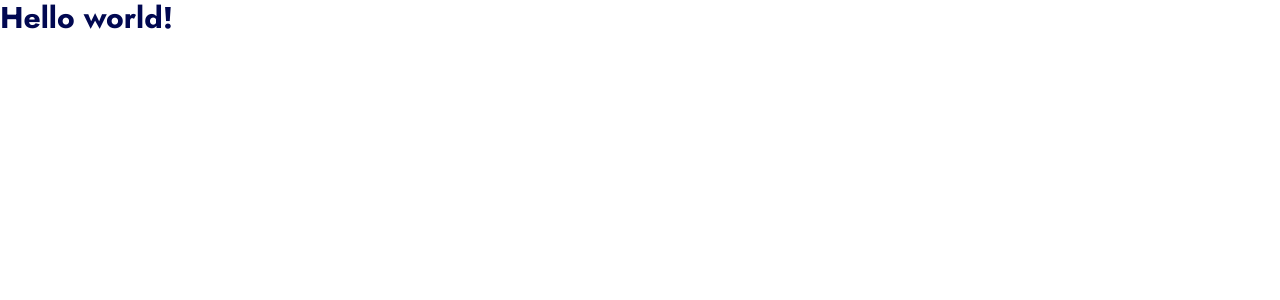
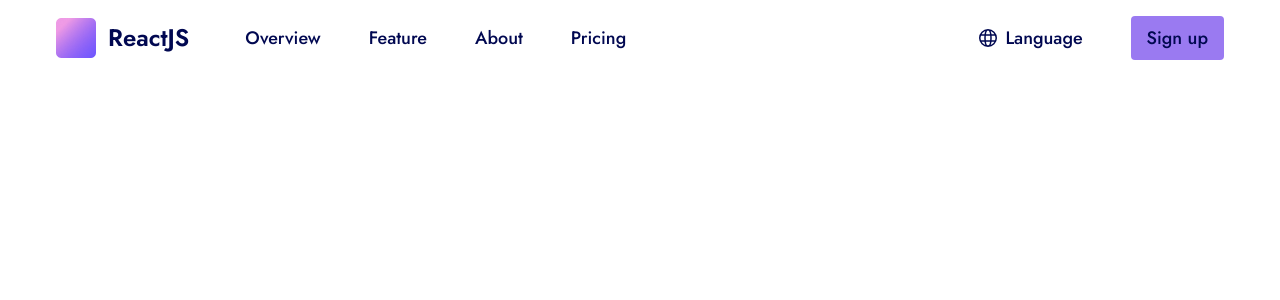
Before and after one commit to yanarkhan/company-react-tailwind, a React (Vite) app: page / in a window 1280 px wide. Shown: the top 300 px of the page. Built offline with nearby package versions, Linux system fonts and the light colour scheme.

Commit message:
Navbar Component

```diff
--- a/package.json
+++ b/package.json
@@ -11,7 +11,8 @@
   },
   "dependencies": {
     "react": "^18.3.1",
-    "react-dom": "^18.3.1"
+    "react-dom": "^18.3.1",
+    "react-icons": "^5.3.0"
   },
   "devDependencies": {
     "@eslint/js": "^9.9.0",
--- a/src/App.jsx
+++ b/src/App.jsx
@@ -1,9 +1,10 @@
 import "./App.css";
+import Navbar from "./components/Navbar";
 
 function App() {
   return (
     <>
-      <h1 className="text-3xl font-bold text-primary">Hello world!</h1>
+      <Navbar />
     </>
   );
 }
--- /dev/null
+++ b/src/components/Navbar.jsx
@@ -0,0 +1,82 @@
+import { useState } from "react";
+import logo from "../assets/logo.png";
+/* React Icon */
+import { GrLanguage } from "react-icons/gr";
+import { FaBars, FaXmark } from "react-icons/fa6";
+
+export const Navbar = () => {
+  const [isMenuOpen, setIsMenuOpen] = useState(false);
+  const toggleMenu = () => {
+    setIsMenuOpen(!isMenuOpen);
+  };
+
+  const navItems = [
+    { link: "Overview", path: "home" },
+    { link: "Feature", path: "feature" },
+    { link: "About", path: "about" },
+    { link: "Pricing", path: "pricing" },
+  ];
+
+  return (
+    <header className="bg-white max-w-screen-2xl mx-auto p-4 text-primary md:px-14">
+      <nav className="container mx-auto flex items-center justify-between text-lg font-medium">
+        <div className="flex space-x-14 items-center">
+          <a
+            href="/"
+            className="text-2xl font-semibold text-primary flex items-center space-x-3"
+          >
+            <img
+              src={logo}
+              alt="Logo"
+              className="w-10 inline-block items-center"
+            />
+            <span>ReactJS</span>
+          </a>
+
+          {/* NavItem */}
+          <ul className="hidden space-x-12 md:flex ">
+            {navItems.map(({ link, path }) => (
+              <a
+                key={link}
+                href={path}
+                className="block transition duration-400 hover:text-secondary"
+              >
+                {link}
+              </a>
+            ))}
+          </ul>
+        </div>
+
+        {/* Language & Sign Up */}
+        <div className="hidden space-x-12 items-center md:flex">
+          <a
+            href="/"
+            className="hidden items-center transition duration-400 hover:text-secondary lg:flex"
+          >
+            <GrLanguage className="mr-2" />
+            <span>Language</span>
+          </a>
+          <button className="bg-secondary py-2 px-4 transition duration-400 rounded hover:text-white hover:bg-indigo-600">
+            Sign up
+          </button>
+        </div>
+
+        {/* Menu Button (On Mobile) */}
+        <div className="md:hidden">
+          <button
+            onClick={toggleMenu}
+            className="text-white focus:outline-none focus:text-gray-300"
+          >
+            {isMenuOpen ? (
+              <FaXmark className="w-6 h-6 text-primary" />
+            ) : (
+              <FaBars className="w-6 h-6 text-primary" />
+            )}
+          </button>
+        </div>
+      </nav>
+    </header>
+  );
+};
+
+export default Navbar;
```
Also changed, not shown: src/assets/logo.png (added), 1 other file (tests, documents, lock files or other folders).
